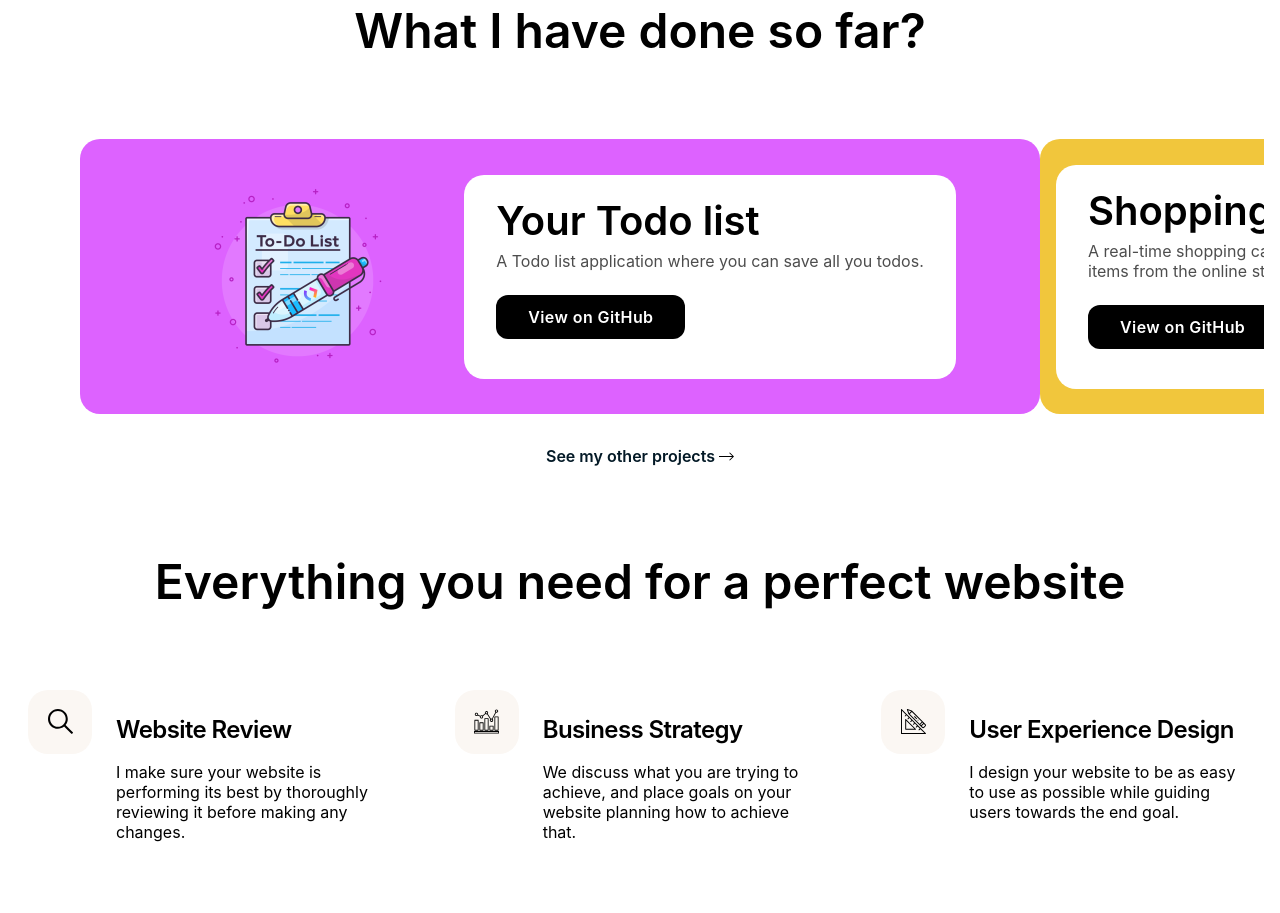
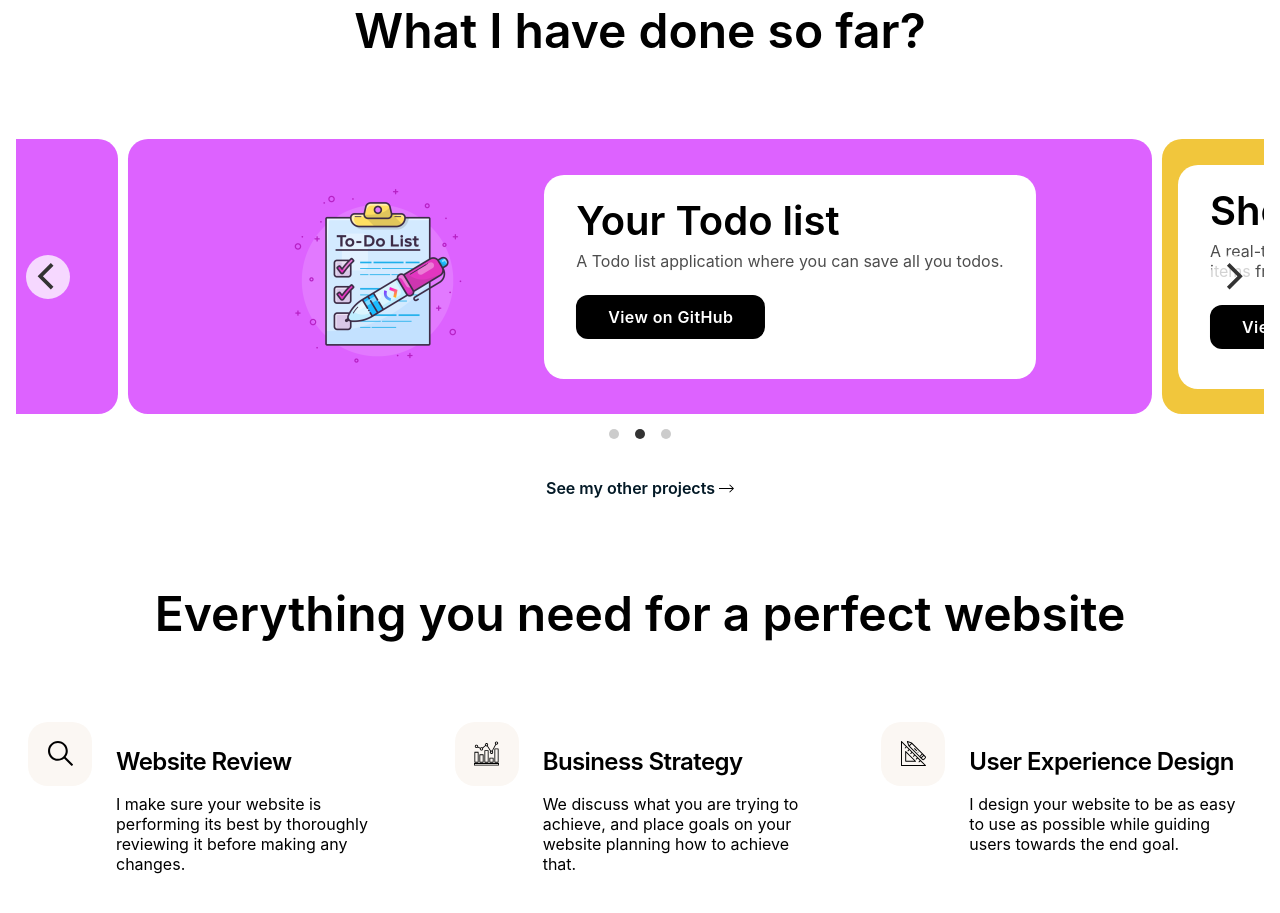
Before and after one commit to theroopesh/personal-portfolio, a plain HTML site: page index.html in a window 1280 px wide. Shown: the part 795-1708 px from the top of the page. Drawn offline with Linux system fonts and the light colour scheme.

Commit message:
seventh-commit-2
created a awesome autoplay carousel using flickity

```diff
--- a/index.html
+++ b/index.html
@@ -4,7 +4,9 @@
     <meta http-equiv="X-UA-Compatible" content="IE=edge" />
     <meta name="viewport" content="width=device-width, initial-scale=1.0" />
     <title>Roopesh Saravanan - Frondend Developer</title>
+    <link rel="stylesheet" href="flickity.min.css" media="screen" />
     <link rel="stylesheet" href="styles.css" />
+    <script src="flickity.min.js"></script>
     <script src="script.js" defer></script>
   </head>
   <body>
@@ -56,8 +58,8 @@
           <div class="projects-header">
             <h1 class="projects-title">What I have done so far?</h1>
           </div>
-          <div class="projects-wrapper container">
-            <div class="project">
+          <div class="main-carousel" data-flickity='{ "freeScroll": true, "autoPlay": true }'>
+            <div class="carousel-cell">
               <div class="project-container">
                 <div class="project-wrapper project-1">
                   <div class="project-img-container">
@@ -88,11 +90,42 @@
                 </div>
               </div>
             </div>
-            <div class="project">
+            <div class="carousel-cell">
+              <div class="project-container">
+                <div class="project-wrapper project-1">
+                  <div class="project-img-container">
+                    <div class="project-img-wrapper project-img-1">
+                      <img
+                        class="project-img responsive"
+                        src="img/to-do-list-1-rs.png"
+                        height="300"
+                        width="300"
+                        alt="todo-list-banner"
+                      />
+                    </div>
+                  </div>
+                  <div class="project-des-container">
+                    <div class="project-des-wrapper">
+                      <p class="project-des-title">Your Todo list</p>
+                      <p class="project-des-text">
+                        A Todo list application where you can save all you todos.
+                      </p>
+                      <a
+                        class="btn btn-project"
+                        target="_blank"
+                        href="https://github.com/theroopesh/your-todo-list"
+                        >View on GitHub</a
+                      >
+                    </div>
+                  </div>
+                </div>
+              </div>
+            </div>
+            <div class="carousel-cell">
               <div class="project-container">
                 <div class="project-wrapper project-2">
                   <div class="project-img-container flex-order">
-                    <div class="project-img-wrapper">
+                    <div class="project-img-wrapper project-img-2">
                       <img
                         class="project-img responsive"
                         src="img/shoppingcart-img.jpg"
--- a/script.js
+++ b/script.js
@@ -12,32 +12,3 @@ const menuButton = document.querySelector('.menu-button-black');
 menuButton.addEventListener('click', (e) => {
   mobileMenuContainer.classList.toggle('open');
 });
-
-// project gallery
-const slider = document.querySelector('.projects-wrapper');
-let isDown = false;
-let startX;
-let scrollLeft;
-
-slider.addEventListener('mousedown', (e) => {
-  isDown = true;
-  slider.classList.add('active');
-  startX = e.pageX - slider.offsetLeft;
-  scrollLeft = slider.scrollLeft;
-});
-slider.addEventListener('mouseleave', (_) => {
-  isDown = false;
-  slider.classList.remove('active');
-});
-slider.addEventListener('mouseup', (_) => {
-  isDown = false;
-  slider.classList.remove('active');
-});
-slider.addEventListener('mousemove', (e) => {
-  if (!isDown) return;
-  e.preventDefault();
-  const x = e.pageX - slider.offsetLeft;
-  const SCROLL_SPEED = 3;
-  const walk = (x - startX) * SCROLL_SPEED;
-  slider.scrollLeft = scrollLeft - walk;
-});
--- a/styles.css
+++ b/styles.css
@@ -16,6 +16,7 @@
 *,
 *::before,
 *::after {
+  -webkit-box-sizing: border-box;
   box-sizing: border-box;
 }
 
@@ -239,6 +240,10 @@ nav.mobile-menu .menu-button-black {
   text-align: center;
 }
 
+.main-carousel {
+  margin-bottom: 4rem;
+}
+
 .projects-header {
   text-align: center;
 }
@@ -250,34 +255,15 @@ nav.mobile-menu .menu-button-black {
   line-height: 2.25rem;
 }
 
-.projects-wrapper {
-  display: grid;
-  padding: 0 2rem;
-  grid-template-columns: repeat(10, 75vw);
-  grid-template-rows: 1fr;
-  grid-column-gap: 1rem;
-  grid-row-gap: 1rem;
-  overflow: hidden;
-  scroll-snap-type: both mandatory;
-  scroll-padding: 1rem;
-  margin-left: auto;
-  margin-right: auto;
-  max-width: 64rem;
-}
-
-.active {
-  scroll-snap-type: unset;
-}
-
-.project {
-  scroll-snap-align: center;
-  display: inline-block;
+.carousel-cell {
+  counter-increment: gallery-cell;
   border-radius: 1.25rem;
+  margin-right: 10px;
+  min-width: 300px;
 }
 
 .project-container {
   max-width: 64rem;
-  margin: 0;
 }
 
 .project-wrapper {
@@ -287,12 +273,7 @@ nav.mobile-menu .menu-button-black {
   flex: 1 1;
   border-radius: 1.25rem;
   flex-wrap: wrap;
-  margin: auto;
   min-height: 475px;
-}
-
-.project-img-1 {
-  max-width: 12rem;
 }
 
 .project-1 {
@@ -312,8 +293,8 @@ nav.mobile-menu .menu-button-black {
 }
 
 .project-des-container {
+  margin: 1rem;
   max-width: 32rem;
-  margin: 1rem;
 }
 
 .project-des-wrapper {
@@ -582,14 +563,8 @@ nav.mobile-menu .menu-button-black {
 
   /* projects section */
 
-  .projects-wrapper {
-    padding: 0 4rem;
-    grid-column-gap: 0;
-    margin-bottom: 2rem;
-  }
-
-  .project {
-    margin: 0;
+  .carousel-cell {
+    min-width: 64rem;
   }
 
   .project-des-wrapper {
```
Also changed, not shown: flickity.min.css (added), flickity.min.js (added).
